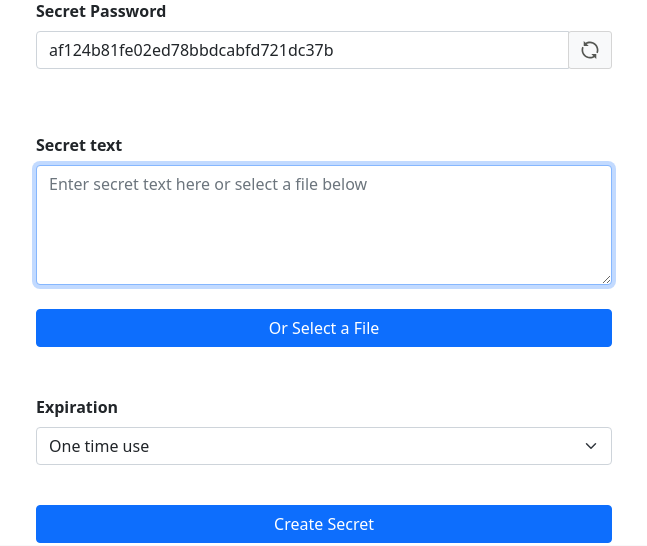
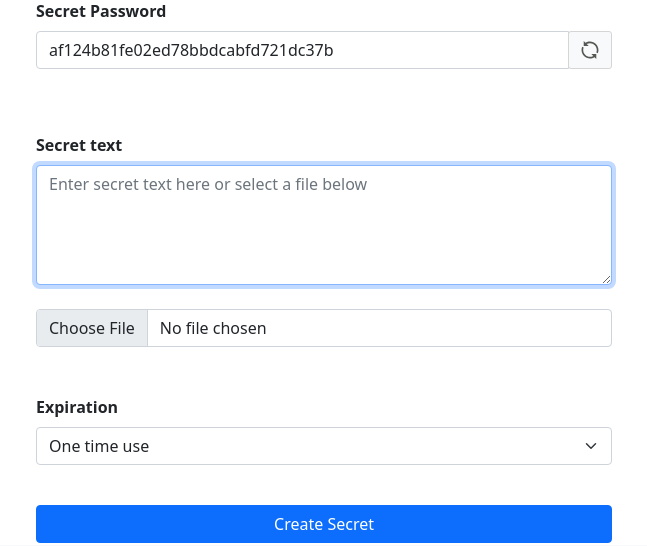
Before and after one commit to viyh/whisper, a Flask app: page / in a window 1280 px wide. Shown: the part 215-761 px from the top of the page, without its empty margins (316-963 px from the left). Run offline with Flask 2, Linux system fonts and the light colour scheme; parts of the project's set-up code (start-up, migrations or seed data) failed here and were passed over; some libraries are stand-ins or nearby versions.

Commit message:
Simplify file picker

```diff
--- a/src/whisper/assets/whisper.js
+++ b/src/whisper/assets/whisper.js
@@ -42,17 +42,10 @@ function random_pw() {
     return CryptoJS.lib.WordArray.random(16).toString();
 }
 
-// Button clicker
-function file_choose() {
-    secret_file = document.getElementById('secret_file');
-    secret_file.click();
-}
-
 // Show filename in textbox
 function file_select() {
     secret_file = document.getElementById('secret_file');
     secret_text = document.getElementById('secret_text');
-    secret_text.value = secret_text.defaultValue;
     if (secret_file.files.length == 1 && secret_file.files[0].name) {
         secret_text.disabled = true;
         secret_text.placeholder = 'File selected: ' + secret_file.files[0].name;
--- a/src/whisper/templates/index.html
+++ b/src/whisper/templates/index.html
@@ -36,10 +36,9 @@
                     <textarea class="form-control" name="secret_text" rows="5" id="secret_text" placeholder="Enter secret text here or select a file below"  ></textarea>
                 </div>
                 <br />
-                <div class="d-grid gap-2">
-                    <button class="btn btn-primary" type="button" onclick="file_choose();">Or Select a File</button>
+                <div class="mb3">
+                    <input class="form-control" type="file" name="secret_file" onchange="file_select();" id="secret_file">
                 </div>
-                <input class="form-control" type="file" id="secret_file" name="secret_file" onchange="file_select();" style="display:none"  />
                 <br />
                 <br />
                 <div class="mb-3">
```
